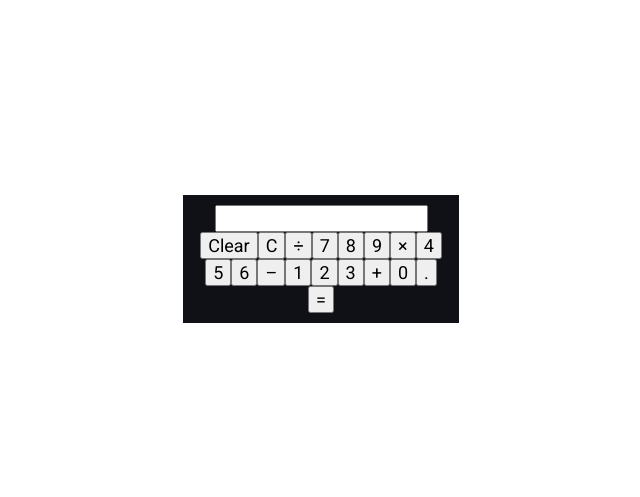
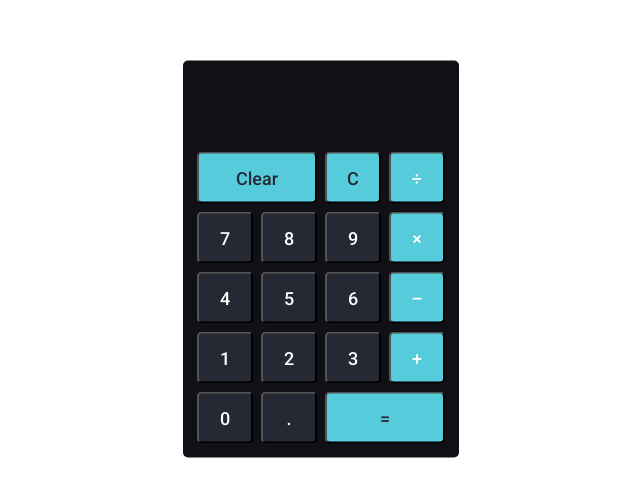
Before and after one commit to oscarlojr/calculadora_react, a React (Create React App) app: page / in a window 1280 px wide. Shown: the part 141-638 px from the top of the page, without its empty margins (319-959 px from the left). Built offline with nearby package versions, Linux system fonts and the light colour scheme.

Commit message:
Lógica concluída

```diff
--- a/src/App.css
+++ b/src/App.css
@@ -21,5 +21,59 @@
     text-align: center;
     border: 10px solid #101116;
     background: #101116;
+    border-radius: 5px;
+}
 
+.keypad {
+    display: grid;
+    grid-template-columns: repeat(4, 1fr);
+    grid-auto-rows: minmax(60px,auto);
 }
+
+input[type="text"] {
+    height: 75px;
+    width: 249px;
+    background-color: #101116;
+    border: 0px;
+    color: #ffffff;
+    text-align: right;
+    font-size: 25px;
+    font-weight: 500;
+    letter-spacing: 1px;
+}
+
+#clear {
+    grid-column: 1/3;
+    grid-row: 1;
+    color: #262834;
+}
+
+#result {
+    grid-column: 3/5;
+    grid-row: 5;
+    color: #262834;
+}
+
+#backspace {
+    color: #262834;
+}
+
+button {
+    margin: 4px;
+    border-radius: 5px;
+    cursor: pointer;
+    background: #262834;
+    color: #ffffff;
+    font-weight: 500;
+}
+
+input:focus,
+input:active,
+button:focus,
+button:active {
+    outline: none;
+}
+
+.highlight {
+    background: #56cbdb;
+}
--- a/src/App.js
+++ b/src/App.js
@@ -3,6 +3,25 @@
 
 const App = () => {
     const [result, setResult] = useState("");
+
+    const handleClick = (e) => {
+        setResult(result.concat(e.target.name));
+    }
+    const clear = () => {
+        setResult("");
+    }
+
+    const backspace = () => {
+        setResult(result.slice(0, result.length - 1));
+    }
+
+    const calculate = () => {
+        try{
+            setResult(eval(result).toString());
+        }catch(error) {
+            setResult("Error")
+        }
+    }
     return (
         <>
             <div className="container">
@@ -11,24 +30,24 @@
                 </form>
 
                 <div className="keypad">
-                    <button>Clear</button>
-                    <button>C</button>
-                    <button>&divide;</button>
-                    <button>7</button>
-                    <button>8</button>
-                    <button>9</button>
-                    <button>&times;</button>
-                    <button>4</button>
-                    <button>5</button>
-                    <button>6</button>
-                    <button>&ndash;</button>
-                    <button>1</button>
-                    <button>2</button>
-                    <button>3</button>
-                    <button>+</button>
-                    <button>0</button>
-                    <button>.</button>
-                    <button>=</button>
+                    <button className="highlight" onClick = {clear} id="clear">Clear</button>
+                    <button className="highlight" onClick = {backspace} id="backspace">C</button>
+                    <button className="highlight" name="/" onClick = {handleClick}>&divide;</button>
+                    <button name="7" onClick = {handleClick}>7</button>
+                    <button name="8" onClick = {handleClick}>8</button>
+                    <button name="9" onClick = {handleClick}>9</button>
+                    <button className="highlight" name="*" onClick = {handleClick}>&times;</button>
+                    <button name="4" onClick = {handleClick}>4</button>
+                    <button name="5" onClick = {handleClick}>5</button>
+                    <button name="6" onClick = {handleClick}>6</button>
+                    <button className="highlight" name="-" onClick = {handleClick}>&ndash;</button>
+                    <button name="1" onClick = {handleClick}>1</button>
+                    <button name="2" onClick = {handleClick}>2</button>
+                    <button name="3" onClick = {handleClick}>3</button>
+                    <button className="highlight" name="+" onClick = {handleClick}>+</button>
+                    <button name="0" onClick = {handleClick}>0</button>
+                    <button name="." onClick = {handleClick}>.</button>
+                    <button className="highlight" onClick = {calculate} id="result">=</button>
                 </div>
 
 
```
